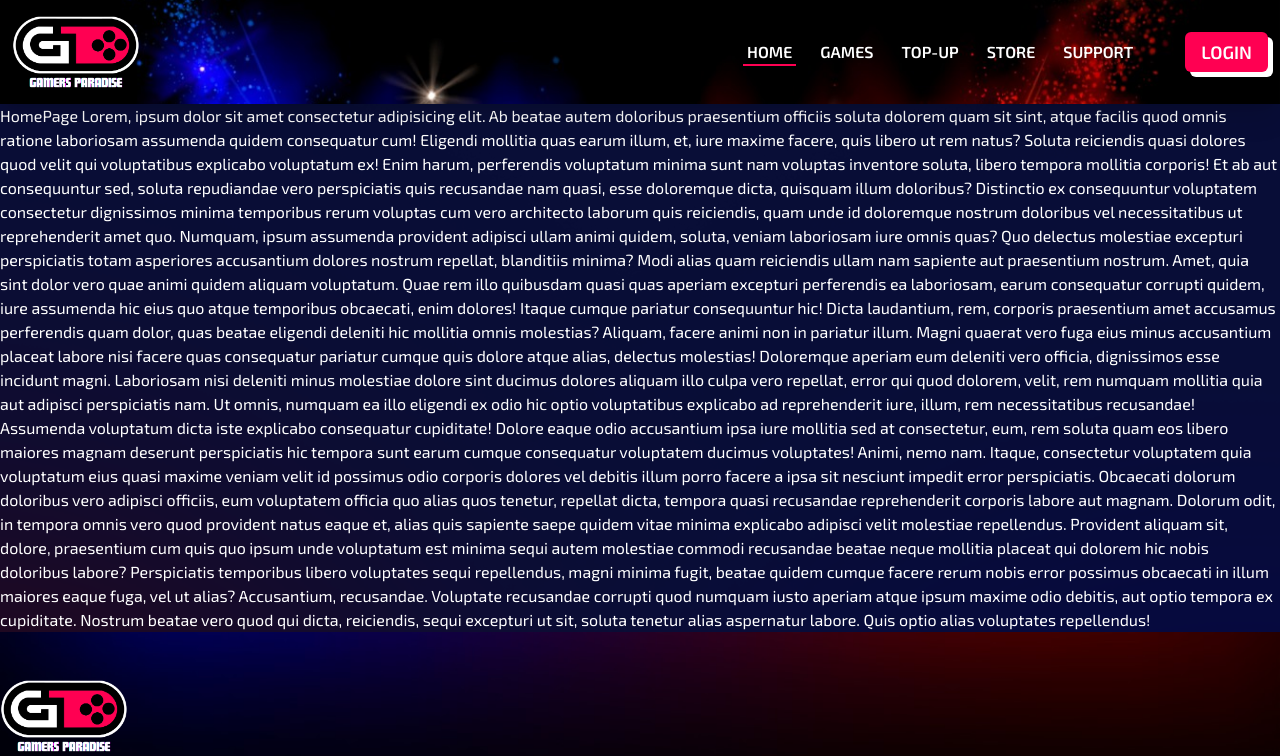
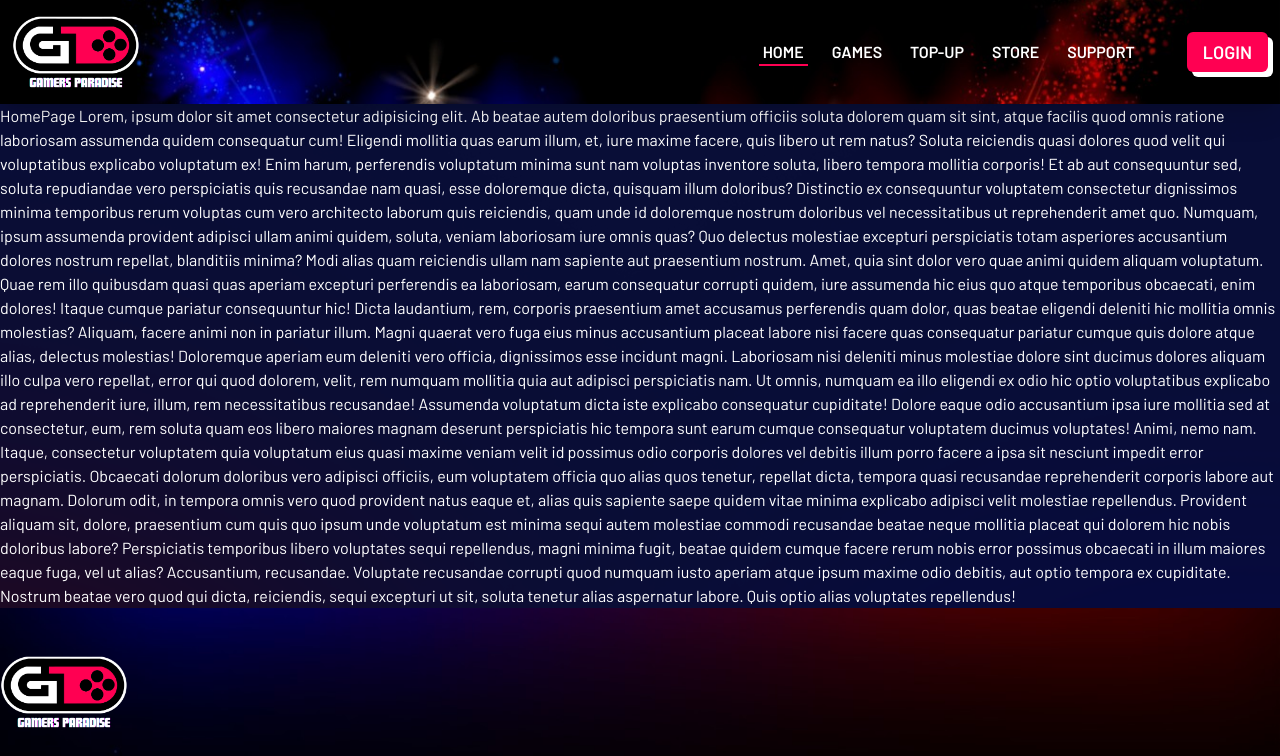
Before and after one commit to mahmudulturan/gamers-paradise-frontend, a Next.js app: page / in a window 1280 px wide. Shown: the top 756 px of the page. Built offline with nearby package versions, Linux system fonts and the light colour scheme.

Commit message:
chore: change font exo_2 to barlow

```diff
--- a/src/app/layout.tsx
+++ b/src/app/layout.tsx
@@ -1,27 +1,23 @@
 import type { Metadata } from "next";
-import { Exo_2 } from "next/font/google";
+import { Barlow } from "next/font/google";
 import "./globals.css";
 import ReduxProvider from "@/providers/ReduxProvider";
 
-const exo = Exo_2({ subsets: ["latin"] });
+const barlow = Barlow({ weight: ["300", "400", "500", "600", "700", "800"], subsets: ["latin"] });
 
 export const metadata: Metadata = {
   title: "Gamers Paradise - Top-Up. Gear Up. Game On!",
   description: "Gamers Paradise is a dynamic online platform designed to enhance the gaming experience for enthusiasts worldwide. With a focus on convenience, accessibility, and community, Gamers Paradise offers a comprehensive suite of features tailored to meet the diverse needs of gamers.",
 };
 
-export default function RootLayout({
-  children,
-}: Readonly<{
-  children: React.ReactNode;
-}>) {
+export default function RootLayout({ children }: Readonly<{ children: React.ReactNode; }>) {
   return (
     <html lang="en">
-      <body className={exo.className}>
+      <body className={barlow.className}>
         <ReduxProvider>
           {children}
         </ReduxProvider>
       </body>
     </html>
   );
-}
+};
```
